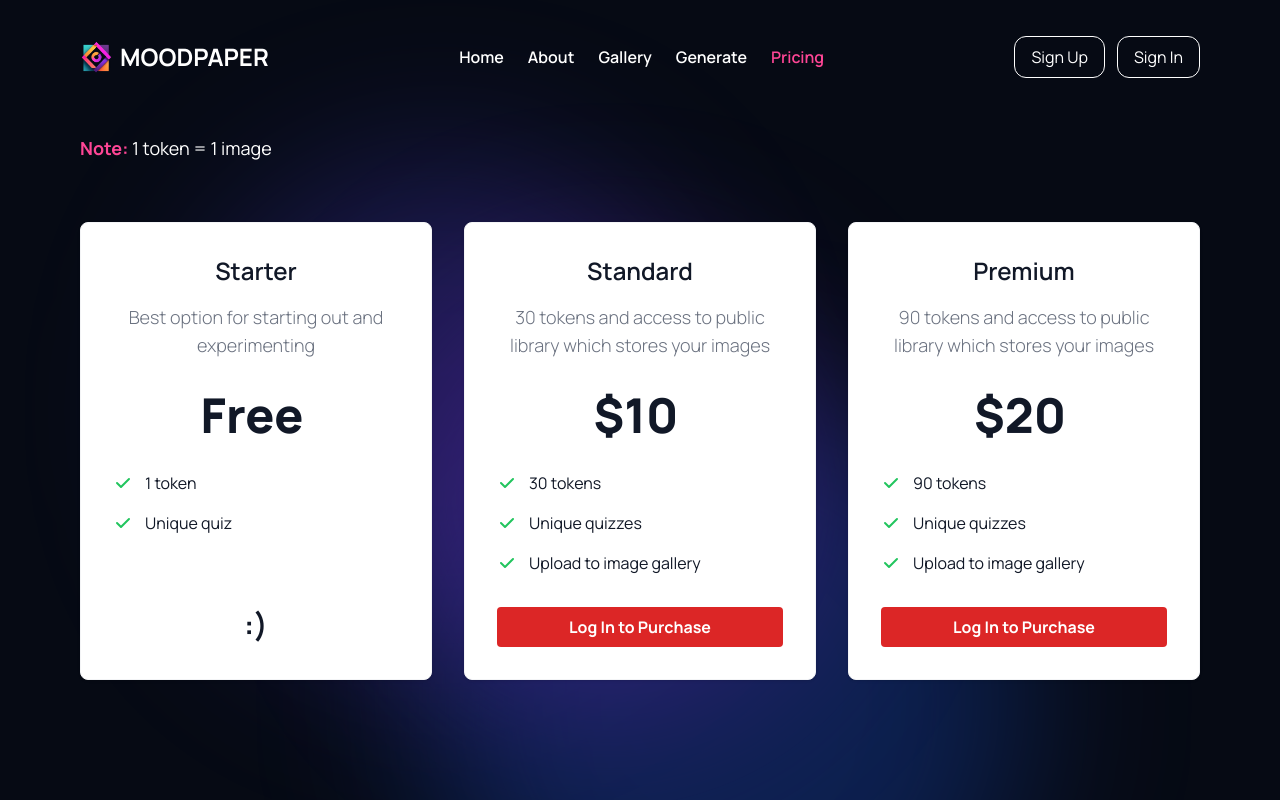
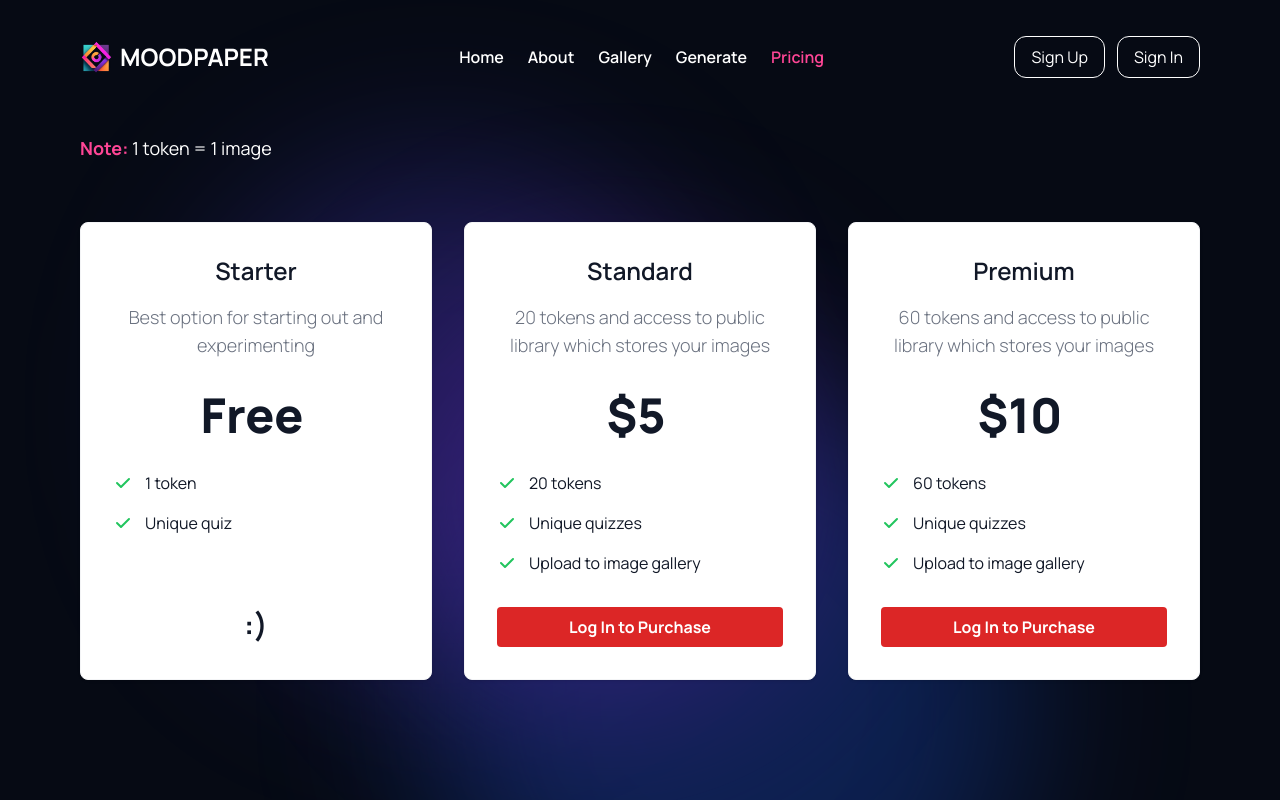
Before and after one commit to Luk4Gorgadze/MoodPaper, a Next.js app in the folder frontend/: page /pricing in a window 1280 px wide. Built offline with nearby package versions, Linux system fonts and the light colour scheme.

Commit message:
Updated prices

```diff
--- a/frontend/src/app/components/PriceCards.tsx
+++ b/frontend/src/app/components/PriceCards.tsx
@@ -57,16 +57,16 @@ export default function PriceCards() {
                 <div className="flex flex-col p-6 mx-auto w-full text-center text-gray-900 bg-white rounded-lg border border-gray-100 shadow dark:border-gray-600 xl:p-8 dark:bg-background dark:text-white">
                     <div className="flex flex-col h-full">
                         <h3 className="mb-4 text-2xl font-semibold">Standard</h3>
-                        <p className="font-light text-gray-500 sm:text-lg dark:text-gray-400">30 tokens and access to public library which stores your images</p>
+                        <p className="font-light text-gray-500 sm:text-lg dark:text-gray-400">20 tokens and access to public library which stores your images</p>
                         <div className="mt-auto">
                             <div className="flex justify-center items-baseline my-8">
-                                <span className="mr-2 text-5xl font-extrabold">$10</span>
+                                <span className="mr-2 text-5xl font-extrabold">$5</span>
                                 <span className="text-gray-500 dark:text-gray-400"></span>
                             </div>
                             <ul role="list" className="mb-8 space-y-4 text-left">
                                 <li className="flex items-center space-x-3">
                                     <svg className="flex-shrink-0 w-5 h-5 text-green-500 dark:text-green-400" fill="currentColor" viewBox="0 0 20 20" xmlns="http://www.w3.org/2000/svg"><path fillRule="evenodd" d="M16.707 5.293a1 1 0 010 1.414l-8 8a1 1 0 01-1.414 0l-4-4a1 1 0 011.414-1.414L8 12.586l7.293-7.293a1 1 0 011.414 0z" clipRule="evenodd"></path></svg>
-                                    <span>30 tokens</span>
+                                    <span>20 tokens</span>
                                 </li>
                                 <li className="flex items-center space-x-3">
                                     <svg className="flex-shrink-0 w-5 h-5 text-green-500 dark:text-green-400" fill="currentColor" viewBox="0 0 20 20" xmlns="http://www.w3.org/2000/svg"><path fillRule="evenodd" d="M16.707 5.293a1 1 0 010 1.414l-8 8a1 1 0 01-1.414 0l-4-4a1 1 0 011.414-1.414L8 12.586l7.293-7.293a1 1 0 011.414 0z" clipRule="evenodd"></path></svg>
@@ -79,7 +79,7 @@ export default function PriceCards() {
                             </ul>
                             {/* <button className="w-full px-4 py-2 bg-accent text-white font-bold rounded hover:bg-accent/80">Get Started</button> */}
                             {user && (
-                                <PaypalWrapper user={user} order_price={10} subscription_type="STANDARD" onPaymentSuccess={handlePaymentSuccess} />
+                                <PaypalWrapper user={user} order_price={5} subscription_type="STANDARD" onPaymentSuccess={handlePaymentSuccess} />
                             )}
                             {!user && (
                                 <div className="w-full px-4 py-2 bg-red-600 text-white font-bold rounded">Log In to Purchase</div>
@@ -93,16 +93,16 @@ export default function PriceCards() {
                 <div className="flex flex-col p-6 mx-auto w-full text-center text-gray-900 bg-white rounded-lg border border-gray-100 shadow dark:border-gray-600 xl:p-8 dark:bg-background dark:text-white">
                     <div className="flex flex-col h-full">
                         <h3 className="mb-4 text-2xl font-semibold">Premium</h3>
-                        <p className="font-light text-gray-500 sm:text-lg dark:text-gray-400">90 tokens and access to public library which stores your images</p>
+                        <p className="font-light text-gray-500 sm:text-lg dark:text-gray-400">60 tokens and access to public library which stores your images</p>
                         <div className="mt-auto">
                             <div className="flex justify-center items-baseline my-8">
-                                <span className="mr-2 text-5xl font-extrabold">$20</span>
+                                <span className="mr-2 text-5xl font-extrabold">$10</span>
                                 <span className="text-gray-500 dark:text-gray-400"></span>
                             </div>
                             <ul role="list" className="mb-8 space-y-4 text-left">
                                 <li className="flex items-center space-x-3">
                                     <svg className="flex-shrink-0 w-5 h-5 text-green-500 dark:text-green-400" fill="currentColor" viewBox="0 0 20 20" xmlns="http://www.w3.org/2000/svg"><path fillRule="evenodd" d="M16.707 5.293a1 1 0 010 1.414l-8 8a1 1 0 01-1.414 0l-4-4a1 1 0 011.414-1.414L8 12.586l7.293-7.293a1 1 0 011.414 0z" clipRule="evenodd"></path></svg>
-                                    <span>90 tokens</span>
+                                    <span>60 tokens</span>
                                 </li>
                                 <li className="flex items-center space-x-3">
                                     <svg className="flex-shrink-0 w-5 h-5 text-green-500 dark:text-green-400" fill="currentColor" viewBox="0 0 20 20" xmlns="http://www.w3.org/2000/svg"><path fillRule="evenodd" d="M16.707 5.293a1 1 0 010 1.414l-8 8a1 1 0 01-1.414 0l-4-4a1 1 0 011.414-1.414L8 12.586l7.293-7.293a1 1 0 011.414 0z" clipRule="evenodd"></path></svg>
@@ -115,7 +115,7 @@ export default function PriceCards() {
                             </ul>
                             {/* <button className="w-full px-4 py-2 bg-accent text-white font-bold rounded hover:bg-accent/80">Get Started</button> */}
                             {user && (
-                                <PaypalWrapper user={user} order_price={20} subscription_type="PREMIUM" onPaymentSuccess={handlePaymentSuccess} />
+                                <PaypalWrapper user={user} order_price={10} subscription_type="PREMIUM" onPaymentSuccess={handlePaymentSuccess} />
                             )}
                             {!user && (
                                 <div className="w-full px-4 py-2 bg-red-600 text-white font-bold rounded">Log In to Purchase</div>
```
Also changed, not shown: 1 other file (tests, documents, lock files or other folders).
